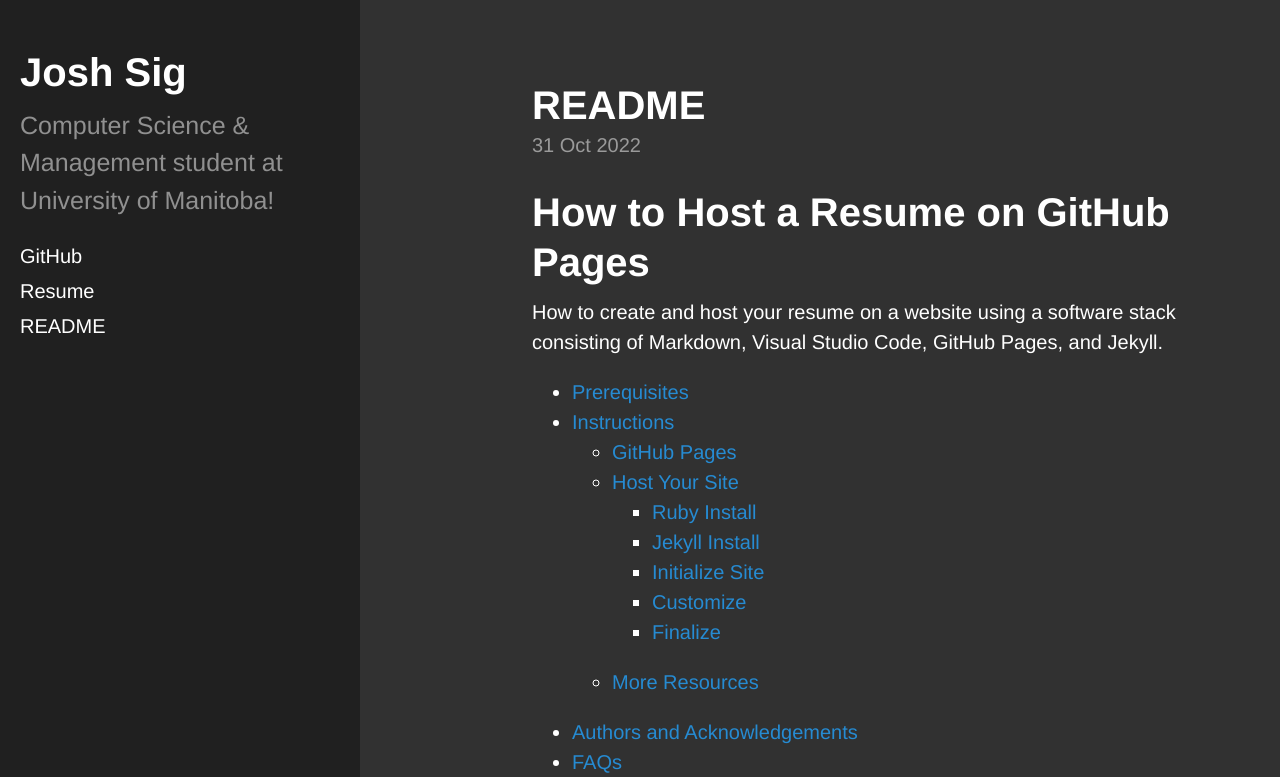
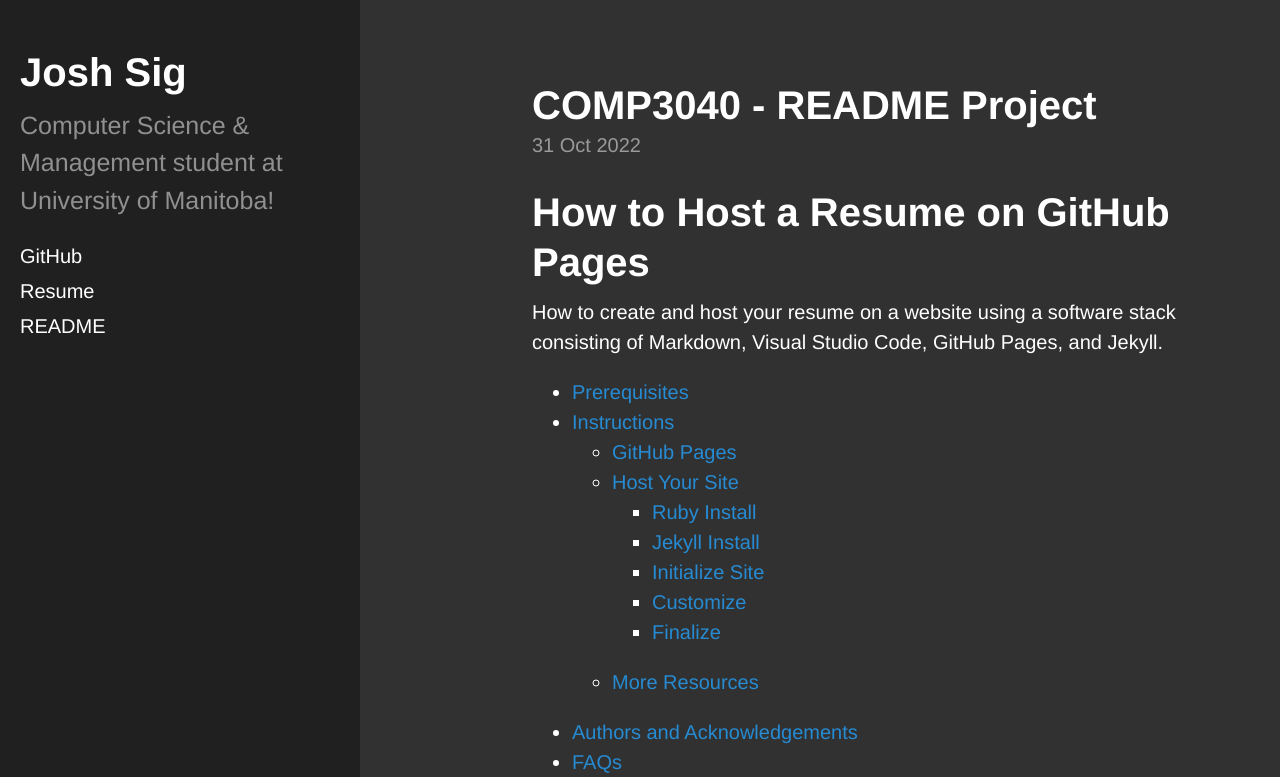
Before and after one commit to joshsig/joshsig.github.io, a Jekyll site: the page built from _posts/2022-10-31-README.md, in a window 1280 px wide and 1400 px high, cut to the strip 0-777 px from the top of the window. Built offline with Jekyll 4.4.1, drawn with Linux system fonts in a browser that asks for light colours; some web fonts are replaced.

Commit message:
Update Personal Site
- fix color in header
- amend project name
- use full name

```diff
--- a/_posts/2022-10-31-README.md
+++ b/_posts/2022-10-31-README.md
@@ -1,6 +1,6 @@
 ---
 layout: post
-title:  "README"
+title:  "COMP3040 - README Project"
 date:   2022-10-31 11:07:34 -0500
 categories: jekyll update
 ---
--- a/public/css/poole.css
+++ b/public/css/poole.css
@@ -304,7 +304,6 @@ tbody tr:nth-child(odd) th {
   padding-left:  1rem;
   padding-right: 1rem;
   margin-left: 40vw;
-  background-color: #313131;
 }
 
 @media screen and (max-width: 900px) {
```
Also changed, not shown: 1 other file.
